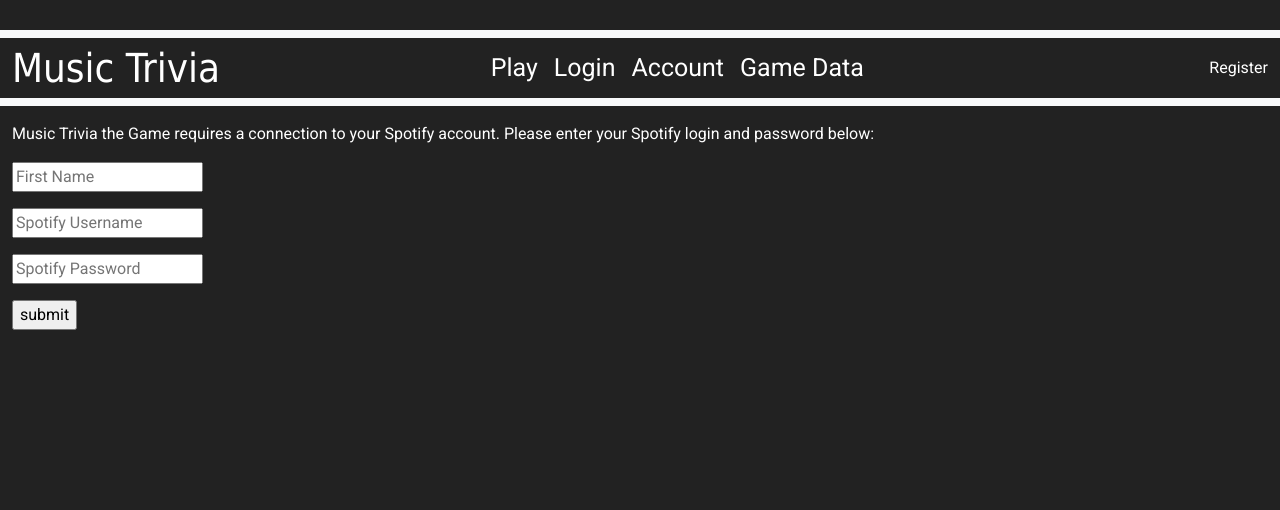
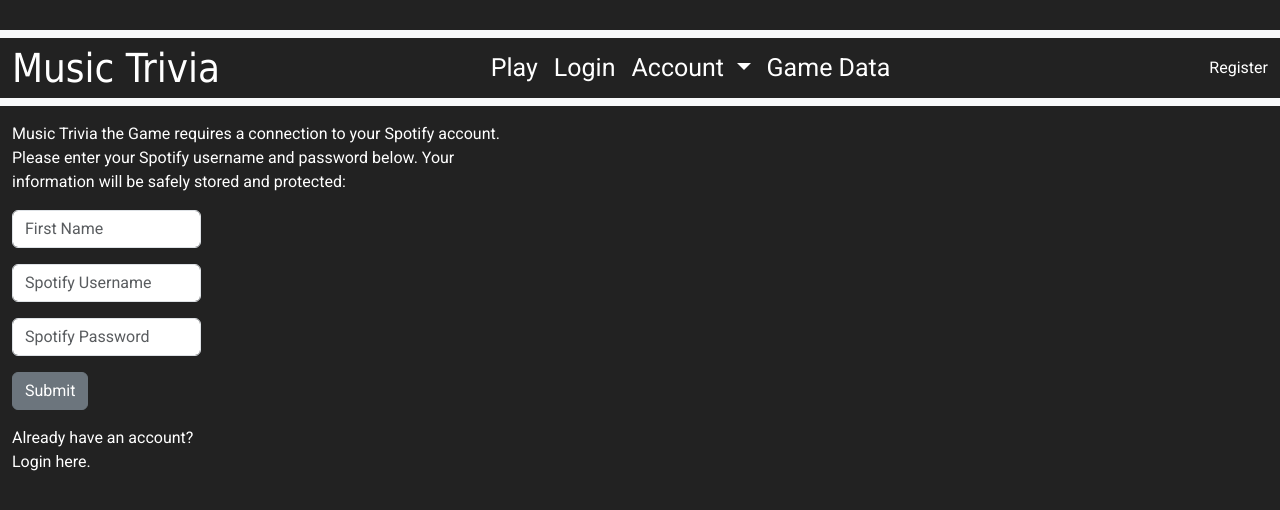
Before and after one commit to drs0057/Pulse, a Flask app: page /register in a window 1280 px wide. Shown: the top 510 px of the page. Run offline with Flask 3, Linux system fonts and the light colour scheme.

Commit message:
Added most of the needed server-side validation. Passwords are now salted and hashed. Small CSS changes.

```diff
--- a/app.py
+++ b/app.py
@@ -1,6 +1,7 @@
 from flask import Flask, redirect, url_for, render_template, request, session, flash
 from flask_sqlalchemy import SQLAlchemy
 from datetime import timedelta
+import bcrypt
 # from database import db
 # from models import Users
 
@@ -17,13 +18,28 @@
     id = db.Column(db.Integer, primary_key=True)
     name = db.Column(db.String(255))
     username = db.Column(db.String(255))
-    password = db.Column(db.String(255))
+    hash_pw = db.Column(db.String(255))
 
-    def __init__(self, name, username, password):
+    def __init__(self, name, username, hash_pw):
         self.name = name
         self.username = username
-        self.password = password
+        self.hash_pw = hash_pw
 
+def duplicate_username(username):
+    """Determines if a username already exists in the db."""
+    users = Users.query.all()
+    for user in users:
+        if user.username == username:
+            return True
+    return False
+
+def find_user(username):
+    """Returns the corresponding user object from the db."""
+    users = Users.query.all()
+    for user in users:
+        if user.username == username:
+            return user
+    return None
 
 @app.route("/")
 def home():
@@ -31,21 +47,28 @@
 
 @app.route("/login", methods=["POST", "GET"])
 def login():
+    found_user = None
     if request.method == "POST":
         username = request.form["username"]
         password = request.form["password"]
-        users = Users.query.all()
-        for user in users:
-            if user.username == username and user.password == password:
-                found_user = user
+        found_user = find_user(username)
         if found_user:
-            session.permanent = True
-            session["username"] = username
-            flash("Login successful.")
-            return redirect(url_for("home"))
+            # Check password against hash
+            password_bytes = password.encode('utf-8')
+            hash_bytes = found_user.hash_pw.encode('utf-8')
+            is_valid = bcrypt.checkpw(password_bytes, hash_bytes)
+            if is_valid:
+                session.permanent = True
+                session["username"] = username
+                flash("Login successful.")
+                return redirect(url_for("home"))
+            else:
+                flash("Incorrect password.")
+                return redirect(url_for("login"))
         else:
             flash("Incorrect username or password.")
             return redirect(url_for("login"))
+
     if request.method == "GET":
         if "username" in session:
             flash("Already logged in.")
@@ -57,17 +80,21 @@
 def logout():
     if "username" in session:
         username = session["username"]
-        flash(f"You have been logged out, {username}", "info")
+        user = find_user(username)
         session.pop("username", None)
-    return redirect(url_for("login"))
+        flash(f"You have been logged out, {user.name}.", "info")
+        return redirect(url_for("login"))
+    else:
+        flash("You are not logged in.")
+        return redirect(url_for("login"))
 
 @app.route("/account", methods=["POST", "GET"])
 def account():
     if "username" in session:
-        username = session["username"]
-        return render_template("account.html", username=username)
+        user = find_user(session["username"])
+        return render_template("account.html", user=user)
     else:
-        flash("You are not logged in.")
+        flash("You must log in to view account information.")
         return redirect(url_for("login"))
 
 @app.route("/register", methods=["POST", "GET"])
@@ -79,21 +106,27 @@
         if name == "" or username == "" or password == "":
             flash("You must fill out all fields.")
             return redirect(url_for("register"))
+        elif duplicate_username(username):
+            flash("This user already exists.")
+            return redirect(url_for("register"))
         else:
-            user = Users(name, username, password)
+            # Hash and salt password
+            password_bytes = password.encode('utf-8')
+            salt = bcrypt.gensalt()
+            hash_pw = bcrypt.hashpw(password_bytes, salt)
+            user = Users(name, username, hash_pw)
             db.session.add(user)
             db.session.commit()
             flash("Your account has been created.")
             return redirect(url_for("home"))
     else:
-        flash("Music Trivia the Game requires a connection to your Spotify account. Please enter your Spotify login and password below:")
         return render_template("register.html")
 
 @app.route("/game_data")
 def game_data():
     if "username" in session:
-        username = session["username"]
-        return render_template("game_data.html", username=username)
+        user = find_user(session["username"])
+        return render_template("game_data.html", user=user)
     else:
         flash("You must login before viewing game data.")
         return redirect(url_for("login"))
--- a/requirements.txt
+++ b/requirements.txt
@@ -1,3 +1,4 @@
+bcrypt==4.0.1
 blinker==1.6.2
 click==8.1.3
 Flask==2.3.2
--- a/static/style.css
+++ b/static/style.css
@@ -6,8 +6,12 @@
 .navbar.navbar-expand-lg.bg-body-tertiary{
     margin-top: 30px;
 }
-.navbar.navbar-expand-lg.bg-body-tertiary .nav-link:hover{
+.navbar.navbar-expand-lg.bg-body-tertiary .nav-link:hover, .sub-nav-link:hover, .link:hover{
     color: rgb(40, 145, 181);
+}
+.link{
+    text-decoration: none;
+    color: white;
 }
 #first-nav-item{
     margin-left: 30px;
--- a/templates/base.html
+++ b/templates/base.html
@@ -28,8 +28,17 @@
                     <li class="nav-item">
                         <a class="nav-link" href="/login">Login</a>
                     </li>
-                    <li class="nav-item">
+                    <!-- <li class="nav-item">
                         <a class="nav-link" href="/account">Account</a>
+                    </li> -->
+                    <li class="nav-item dropdown">
+                        <a class="nav-link dropdown-toggle" href="#" role="button" data-bs-toggle="dropdown" aria-expanded="false">
+                            Account
+                        </a>
+                        <ul class="dropdown-menu">
+                            <li><a class="dropdown-item sub-nav-link" href="/account">View Account Information</a></li>
+                            <li><a class="dropdown-item sub-nav-link" href="/logout">Logout</a></li>
+                        </ul>
                     </li>
                     <li class="nav-item">
                         <a class="nav-link" href="/game_data">Game Data</a>
--- a/templates/game_data.html
+++ b/templates/game_data.html
@@ -1,6 +1,6 @@
 {% extends "base.html" %}
-{% block title %}{{username}}'s Game Data{% endblock %}
+{% block title %}{{user.name}}'s Game Data{% endblock %}
 
 {% block content %}
-<div class="container-fluid">{{username}}'s Game Data:</div>
+<div class="container-fluid">{{user.name}}'s Game Data:</div>
 {% endblock %}
--- a/templates/register.html
+++ b/templates/register.html
@@ -2,13 +2,39 @@
 {% block title %}Register Account{% endblock %}
 
 {% block content %}
+<p style="width: 500px; word-wrap: break-word;">
+Music Trivia the Game requires a connection to your Spotify account. Please
+enter your Spotify username and password
+below. Your information will be safely stored and protected:
+</p>
 <form method="post">
-    <input type="text" name="name" placeholder="First Name">
-    <p></p>
-    <input type="text" name="username" placeholder="Spotify Username">
-    <p></p>
-    <input type="text" name="password" placeholder="Spotify Password">
-    <p></p>
-    <input type="submit" value="submit">
+    <div class="row">
+        <div class="col-md-2">
+            <div class="input-group mb-3">
+                <input type="text" class="form-control" placeholder="First Name" aria-label="Username"
+                    aria-describedby="basic-addon1" name="name">
+            </div>
+        </div>
+    </div>
+    <div class="row">
+        <div class="col-md-2">
+            <div class="input-group mb-3">
+                <input type="text" class="form-control" placeholder="Spotify Username" aria-label="Username"
+                    aria-describedby="basic-addon1" name="username">
+            </div>
+        </div>
+    </div>
+    <div class="row">
+        <div class="col-md-2">
+            <div class="input-group mb-3">
+                <input type="text" class="form-control" placeholder="Spotify Password" aria-label="Username"
+                    aria-describedby="basic-addon1" name="password">
+            </div>
+        </div>
+    </div>
+    <button type="submit" class="btn btn-secondary" value="submit">Submit</button>
 </form>
+<p></p>
+<div>Already have an account?</div>
+<a class="link" href="/login">Login here.</a>
 {% endblock %}
--- a/templates/view_users.html
+++ b/templates/view_users.html
@@ -2,6 +2,6 @@
 {% block title %}View Users{% endblock %}
 {% block content %}
     {% for user in users %}
-        <p>Name: {{user.name}} Username: {{user.password}} Password: {{user.password}}</p>
+        <p>Name: {{user.name}} Username: {{user.username}} Password: {{user.hash_pw}}</p>
     {% endfor %}
 {% endblock %}
```
Also changed, not shown: templates/account.html (+6 -18 lines), templates/login.html (+23 -4 lines).
